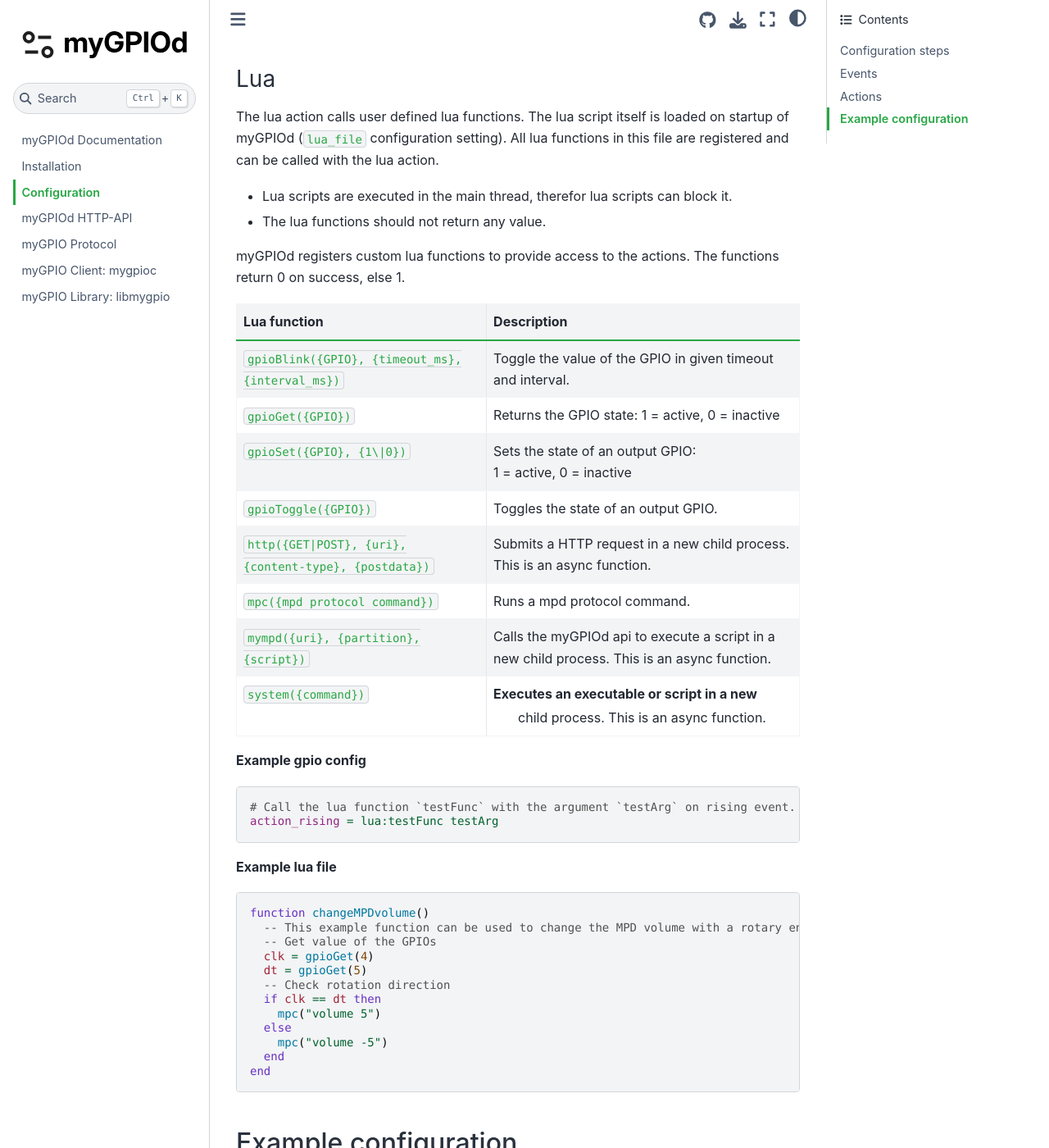
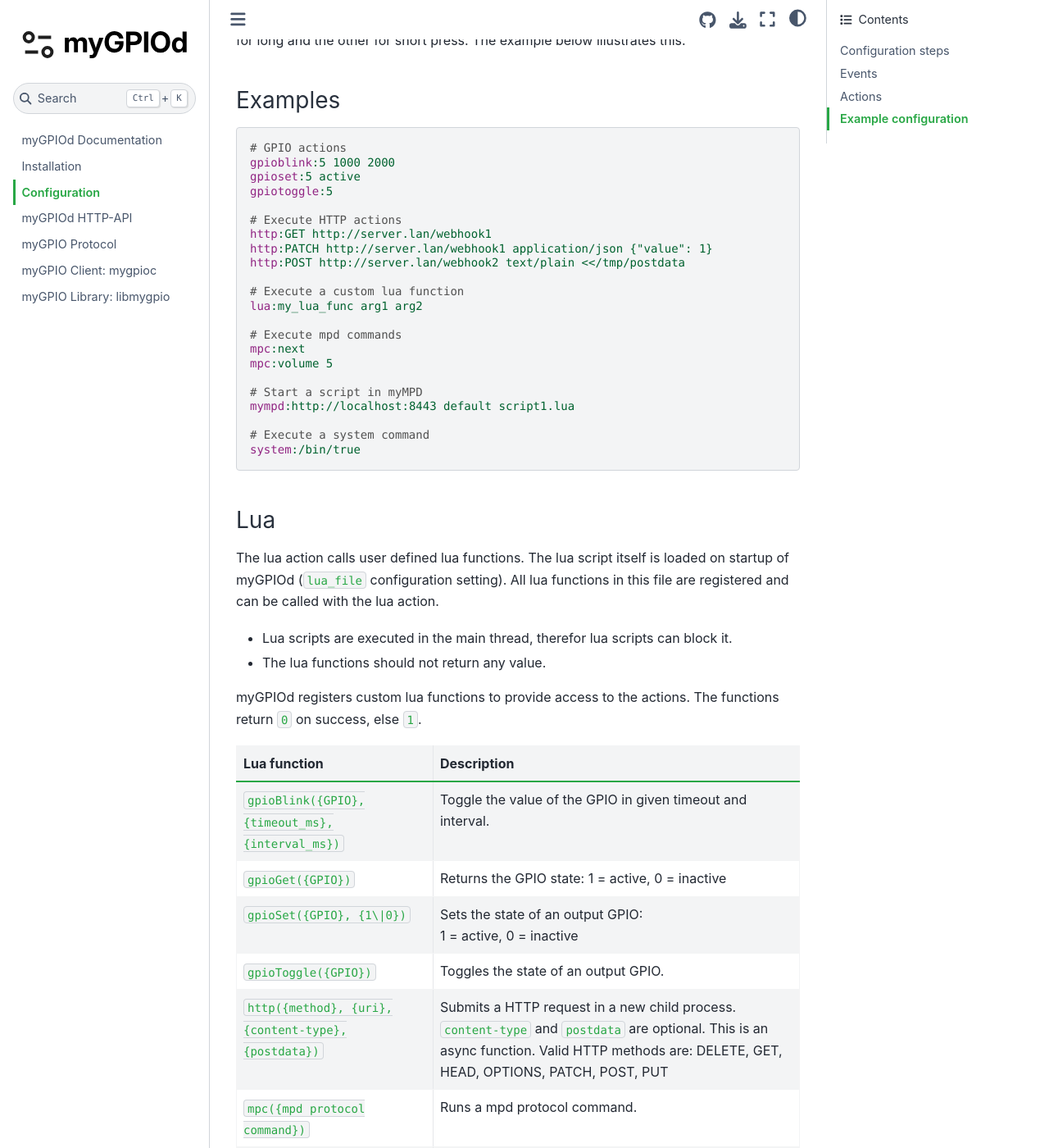
Before and after one commit to jcorporation/myGPIOd, a Sphinx documentation site: the page built from docs/mygpio-configuration.rst, in a window 1280 px wide and 1400 px high, scrolled down 1855 px. Shown: the whole window at 82% size. Built offline with Sphinx 7.4.7 and the Sphinx Book theme 1.1.4, drawn with Linux system fonts in a browser that asks for light colours; some of the changed text lies outside the part shown.

Commit message:
Upd: Improve docu

```diff
--- a/docs/mygpio-configuration.rst
+++ b/docs/mygpio-configuration.rst
@@ -47,10 +47,12 @@ Each event can have multiple actions. Actions and its arguments are delimited by
 +----------------+-----------------------+------------------------------------------------------+
 | ``gpiotoggle`` | ``<gpio>``            | Toggles the value of a GPIO.                         |
 +----------------+-----------------------+------------------------------------------------------+
-| ``http``       | ``{GET|POST}``        | Submits a HTTP request in a new child process. If    |
+| ``http``       | ``{method}``          | Submits a HTTP request in a new child process. If    |
 |                | ``{uri}``             | ``postdata`` starts with ``<</``, the string after   |
-|                | [``{content-type}``]  | the ``<<`` is interpreted as an absolute filepath    |
-|                | [``{postdata}``]      | from which the postdata is read. Requires libcurl.   |
+|                | [``{content-type}``   | the ``<<`` is interpreted as an absolute filepath    |
+|                | ``{postdata}``]       | from which the postdata is read. Requires libcurl.   |
+|                |                       | Valid HTTP methods are: DELETE, GET, HEAD, OPTIONS,  |
+|                |                       | PATCH, POST, PUT                                     |
 +----------------+-----------------------+------------------------------------------------------+
 | ``lua``        | ``{lua function}``    | Calls a user defined lua function.                   |
 |                | [``{option}`` ...]    |                                                      |
@@ -74,6 +76,34 @@ triggering event, but the release event. To use a button for normal
 press and long_press request both events and use one event for long and
 the other for short press. The example below illustrates this.
 
+Examples
+~~~~~~~~
+
+.. code:: ini
+
+   # GPIO actions
+   gpioblink:5 1000 2000
+   gpioset:5 active
+   gpiotoggle:5
+
+   # Execute HTTP actions
+   http:GET http://server.lan/webhook1
+   http:PATCH http://server.lan/webhook1 application/json {"value": 1}
+   http:POST http://server.lan/webhook2 text/plain <</tmp/postdata
+
+   # Execute a custom lua function
+   lua:my_lua_func arg1 arg2
+
+   # Execute mpd commands
+   mpc:next
+   mpc:volume 5
+
+   # Start a script in myMPD
+   mympd:http://localhost:8443 default script1.lua
+
+   # Execute a system command
+   system:/bin/true
+
 Lua
 ~~~
 
@@ -86,33 +116,36 @@ lua action.
 - The lua functions should not return any value.
 
 myGPIOd registers custom lua functions to provide access to the actions.
-The functions return 0 on success, else 1.
+The functions return ``0`` on success, else ``1``.
 
-+---------------------------------------------------------+------------------------------------------------+
-| Lua function                                            | Description                                    |
-+=========================================================+================================================+
-| ``gpioBlink({GPIO}, {timeout_ms}, {interval_ms})``      | Toggle the value of the GPIO in given timeout  |
-|                                                         | and interval.                                  |
-+---------------------------------------------------------+------------------------------------------------+
-| ``gpioGet({GPIO})``                                     | Returns the GPIO state:                        |
-|                                                         | 1 = active, 0 = inactive                       |
-+---------------------------------------------------------+------------------------------------------------+
-| ``gpioSet({GPIO}, {1\|0})``                             || Sets the state of an output GPIO:             |
-|                                                         || 1 = active, 0 = inactive                      |
-+---------------------------------------------------------+------------------------------------------------+
-| ``gpioToggle({GPIO})``                                  | Toggles the state of an output GPIO.           |
-+---------------------------------------------------------+------------------------------------------------+
-| ``http({GET|POST}, {uri}, {content-type}, {postdata})`` | Submits a HTTP request in a new child process. |
-|                                                         | This is an async function.                     |
-+---------------------------------------------------------+------------------------------------------------+
-| ``mpc({mpd protocol command})``                         | Runs a mpd protocol command.                   |
-+---------------------------------------------------------+------------------------------------------------+
-| ``mympd({uri}, {partition}, {script})``                 | Calls the myGPIOd api to execute a script in a |
-|                                                         | new child process. This is an async function.  |
-+---------------------------------------------------------+------------------------------------------------+
-| ``system({command})``                                   | Executes an executable or script in a new      |
-|                                                         |  child process. This is an async function.     |
-+---------------------------------------------------------+------------------------------------------------+
++---------------------------------------------------------+-------------------------------------------------+
+| Lua function                                            | Description                                     |
++=========================================================+=================================================+
+| ``gpioBlink({GPIO}, {timeout_ms}, {interval_ms})``      | Toggle the value of the GPIO in given timeout   |
+|                                                         | and interval.                                   |
++---------------------------------------------------------+-------------------------------------------------+
+| ``gpioGet({GPIO})``                                     | Returns the GPIO state:                         |
+|                                                         | 1 = active, 0 = inactive                        |
++---------------------------------------------------------+-------------------------------------------------+
+| ``gpioSet({GPIO}, {1\|0})``                             || Sets the state of an output GPIO:              |
+|                                                         || 1 = active, 0 = inactive                       |
++---------------------------------------------------------+-------------------------------------------------+
+| ``gpioToggle({GPIO})``                                  | Toggles the state of an output GPIO.            |
++---------------------------------------------------------+-------------------------------------------------+
+| ``http({method}, {uri}, {content-type}, {postdata})``   | Submits a HTTP request in a new child process.  |
+|                                                         | ``content-type`` and ``postdata`` are optional. |
+|                                                         | This is an async function.                      |
+|                                                         | Valid HTTP methods are: DELETE, GET, HEAD,      |
+|                                                         | OPTIONS, PATCH, POST, PUT                       |
++---------------------------------------------------------+-------------------------------------------------+
+| ``mpc({mpd protocol command})``                         | Runs a mpd protocol command.                    |
++---------------------------------------------------------+-------------------------------------------------+
+| ``mympd({uri}, {partition}, {script})``                 | Calls the myGPIOd api to execute a script in a  |
+|                                                         | new child process. This is an async function.   |
++---------------------------------------------------------+-------------------------------------------------+
+| ``system({command})``                                   | Executes an executable or script in a new       |
+|                                                         |  child process. This is an async function.      |
++---------------------------------------------------------+-------------------------------------------------+
 
 **Example gpio config**
 
```
Also changed, not shown: other parts of docs/mygpio-configuration.rst (+2 -2 lines).
